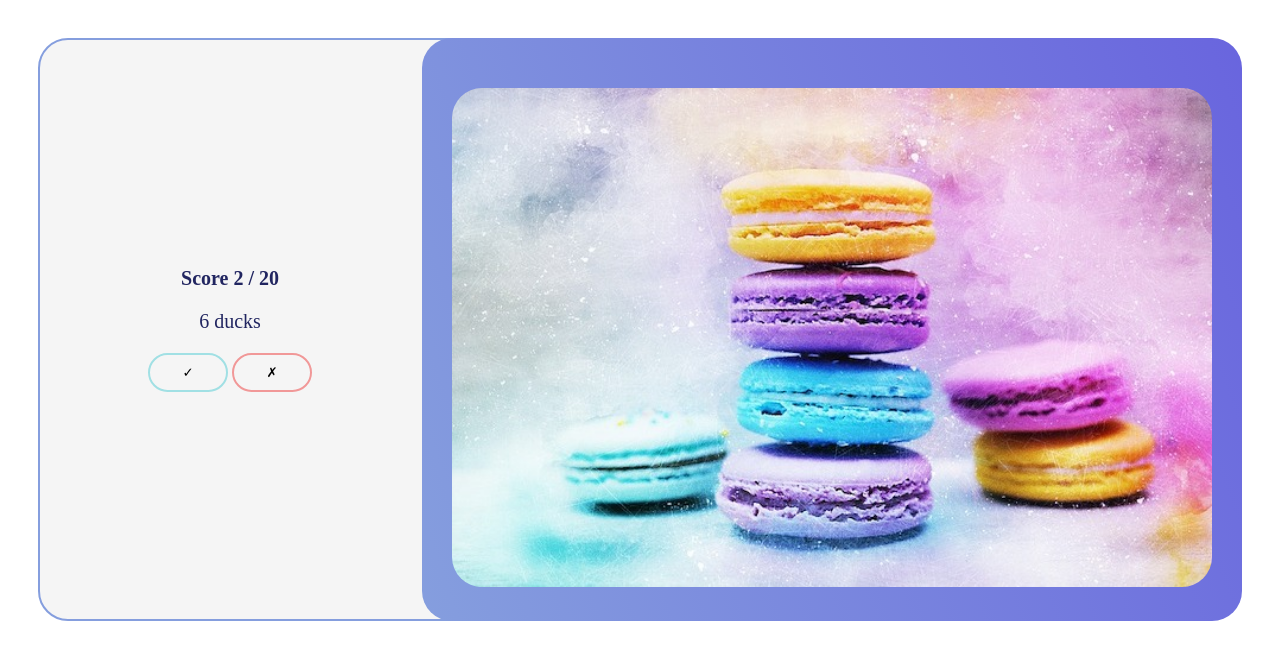
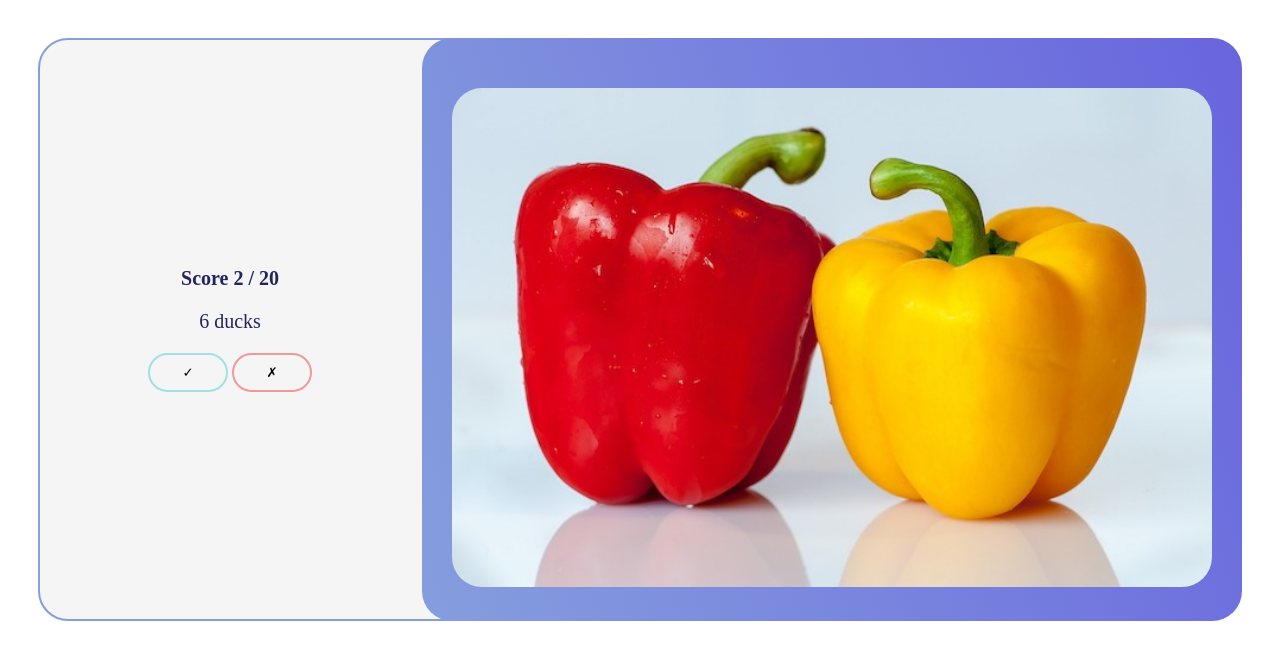
Before and after one commit to Stanley-Ugo/Number-Match, a plain HTML site: page index.html in a window 1280 px wide. Drawn offline with Linux system fonts and the light colour scheme.

Commit message:
generating random img & updating the DOM

```diff
--- a/index.html
+++ b/index.html
@@ -31,7 +31,7 @@
                 <button id="play-button">Play!</button>
             </div> -->
             <div id="imageContainer">
-                <img src="images/macaroons.jpg" alt=""/>
+
             </div>
         </div>
     </main>
--- a/script.js
+++ b/script.js
@@ -83,3 +83,8 @@ const images = [
 
   const randomNumber = Math.floor(Math.random() * images.length);
   const randomImageName = images[randomNumber].image_name;
+  const imageContainer = document.getElementById('imageContainer');
+
+  const image = document.createElement("img");
+  image.src = `images/${randomImageName}`;
+  imageContainer.appendChild(image);
```
